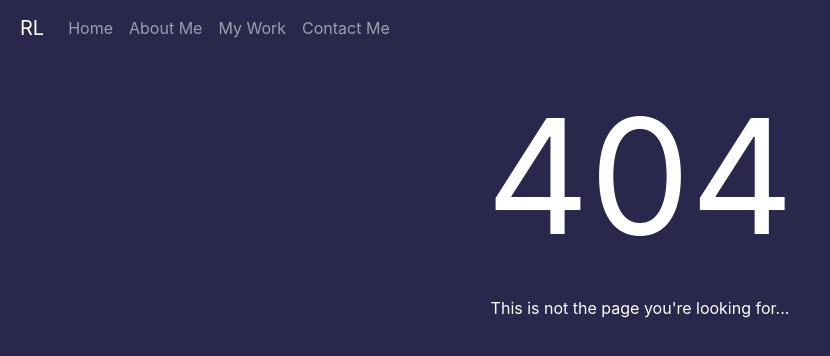
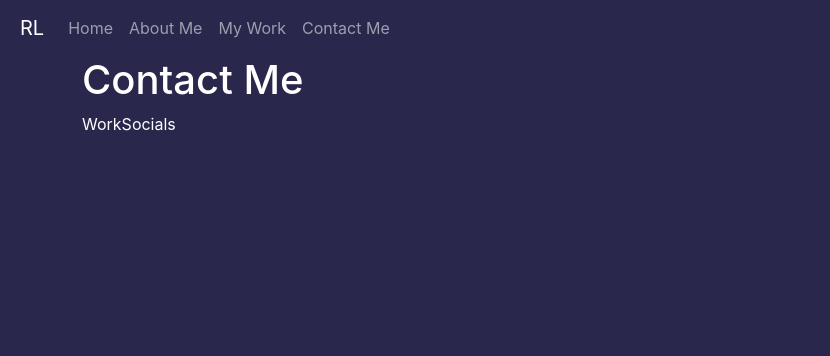
Before and after one commit to renaultluk/renaultluk.github.io, a Next.js app: page /contact in a window 1280 px wide. Before the commit this address had no page. Shown: the top 356 px of the page, without its empty margins (0-830 px from the left). Built offline with nearby package versions, Linux system fonts and the light colour scheme.

Commit message:
Create contact.js

```diff
--- /dev/null
+++ b/pages/contact.js
@@ -0,0 +1,21 @@
+import Head from 'next/head'
+import { Container } from 'react-bootstrap';
+
+const Contact = () => {
+    return (
+        <>
+            <Head>
+                <title>Contact Me | Renault Luk</title>
+            </Head>
+
+            <Container>
+                <h1>Contact Me</h1>
+                <span>Work</span>
+
+                <span>Socials</span>
+            </Container>
+        </>
+    );
+}
+
+export default Contact;
```
